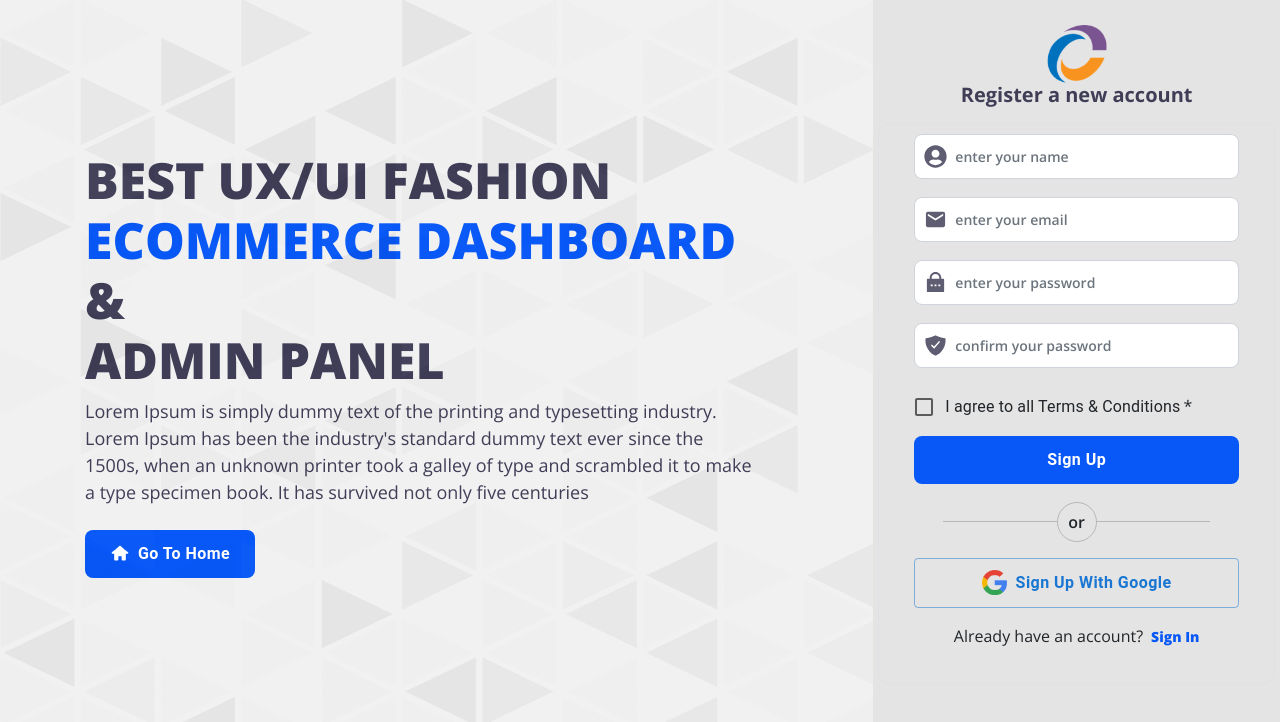
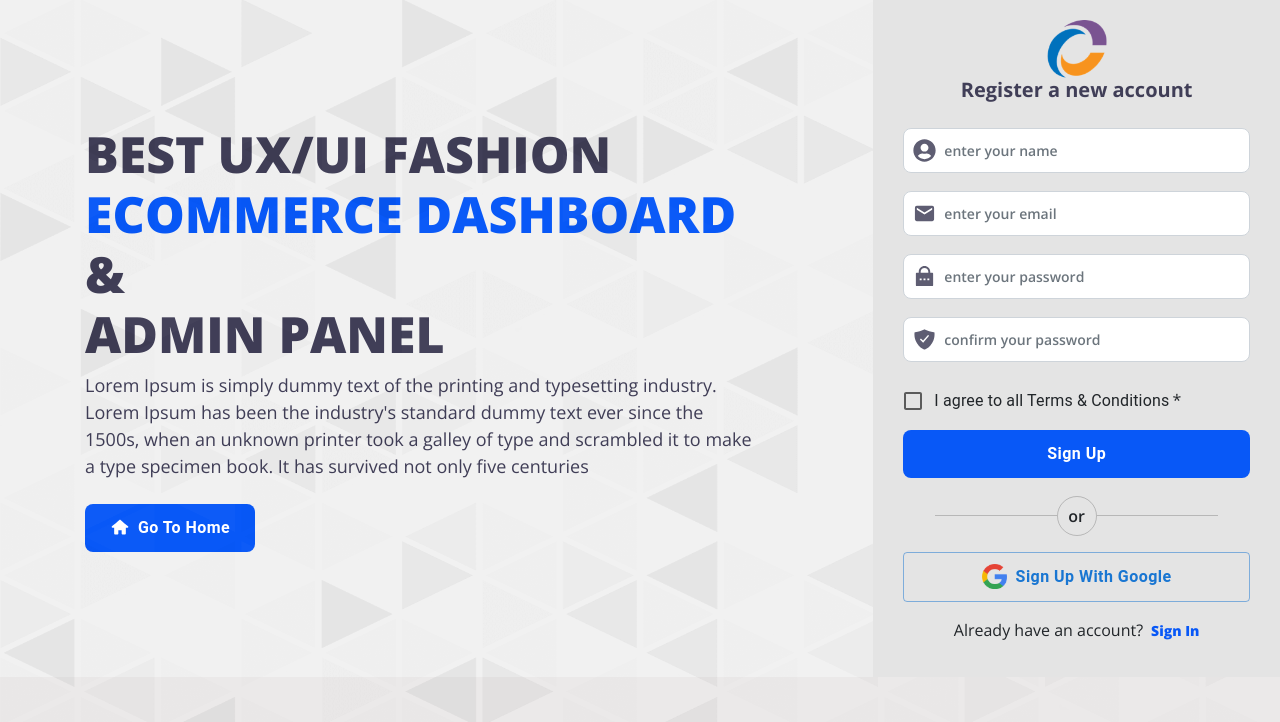
Before and after one commit to shahkenil01/Admin-Dashboard, a React (Create React App) app: page /signUp in a window 1280 px wide. Shown: the top 722 px of the page. Built offline with nearby package versions, Linux system fonts and the light colour scheme.

Commit message:
Quick update

```diff
--- a/src/App.css
+++ b/src/App.css
@@ -635,7 +635,7 @@ table td .new, table td .old {
   background: #f0f0f0;
   position: relative;
   z-index: 100;
-  padding: 35px;}
+  padding: 35px 25px 15px 25px;}
 
 .loginSection .loginBox .wrapper .form-control{
   background: #fff;
@@ -696,14 +696,12 @@ table td .new, table td .old {
 .signUpSection{
   background: #f1f1f1;
   padding: 0px;
-  height: auto;
-  height: 100vh;
-  overflow: hidden;}
+  height: auto;}
 .signUpSection .loginBox{
   background: #e4e4e4;
   position: relative;
   width: 100% !important;
-  padding: 25px 5px !important;
+  padding: 20px 5px 0.4px 5px !important;
   z-index: 100}
 .signUpSection .loginBox .wrapper{
   border: 0px;
--- a/src/pages/SignUp/index.js
+++ b/src/pages/SignUp/index.js
@@ -63,7 +63,7 @@ const SignUp = () => {
                 <h5 className="font-weight-bold">Register a new account</h5>
               </div>
 
-              <div className="wrapper mt-3 card border">
+              <div className="wrapper mt-3 card">
                 <form>
                   <div className={`form-group position-relative ${inputIndex === 0 && 'focus'}`}>
                     <span className="icon"><FaUserCircle /></span>
--- a/src/pages/login/index.js
+++ b/src/pages/login/index.js
@@ -1,4 +1,4 @@
-import { useEffect, useContext, useState } from 'react';
+import { useContext, useState } from 'react';
 import Logo from '../../assets/images/logo.png';
 import { MyContext } from '../../App';
 import pattern from '../../assets/images/pattern.webp';
@@ -13,7 +13,7 @@ import Google_Icons from '../../assets/images/Google_Icons.png'
 const Login = ()=>{
 
   const [inputIndex, setInputIndex] = useState(null);
-  const [isShowPassword, setisShowPassword] = useState(false);
+  const [isShowPassword, setIsShowPassword] = useState(false);
   const context = useContext(MyContext);
 
   const focusInput=(index)=>{
@@ -43,17 +43,24 @@ const Login = ()=>{
 
               <div className={`form-group position-relative ${inputIndex===1 && 'focus'}`}>
                 <span className='icon'><RiLockPasswordFill/></span>
-                <input type={`${isShowPassword===true ? 'text' : 'password'}`}
-                  className='form-control'
-                  placeholder='enter your password'
-                  onFocus={()=>focusInput(1)}
-                  onBlur={()=>setInputIndex(null)}/>
+                <input className="form-control" placeholder="enter your password"
+                  type={isShowPassword ? 'text' : 'password'}
+                  onFocus={() => focusInput(1)}
+                  onBlur={(e) => {
+                    if (!e.relatedTarget || !e.relatedTarget.classList.contains('toggleShowPassword')) {
+                      setInputIndex(null);
+                    }
+                  }}/>
 
-                  <span className='toggleShowPassword' onClick={()=>setisShowPassword(!isShowPassword)}>
-                  {
-                    isShowPassword===true ? <IoMdEyeOff/> : <IoMdEye/>
-                  }
+                {inputIndex === 1 && (
+                  <span className="toggleShowPassword" tabIndex="0"
+                    onMouseDown={(e) => {
+                      e.preventDefault();
+                      setIsShowPassword(!isShowPassword);
+                    }}>
+                    {isShowPassword ? <IoMdEyeOff /> : <IoMdEye />}
                   </span>
+                )}
               </div>
 
               <div className='form-group'>
@@ -70,7 +77,7 @@ const Login = ()=>{
               </div>
 
               <Button variant='outlined' className="w-100 btn-lg btn-big loginWithGoogle">
-                <img src={Google_Icons} width="25px"/> &nbsp; Sign In with Google
+                <img src={Google_Icons} width="25px" alt='Icon'/> &nbsp; Sign In with Google
               </Button>
 
               </div>
```
